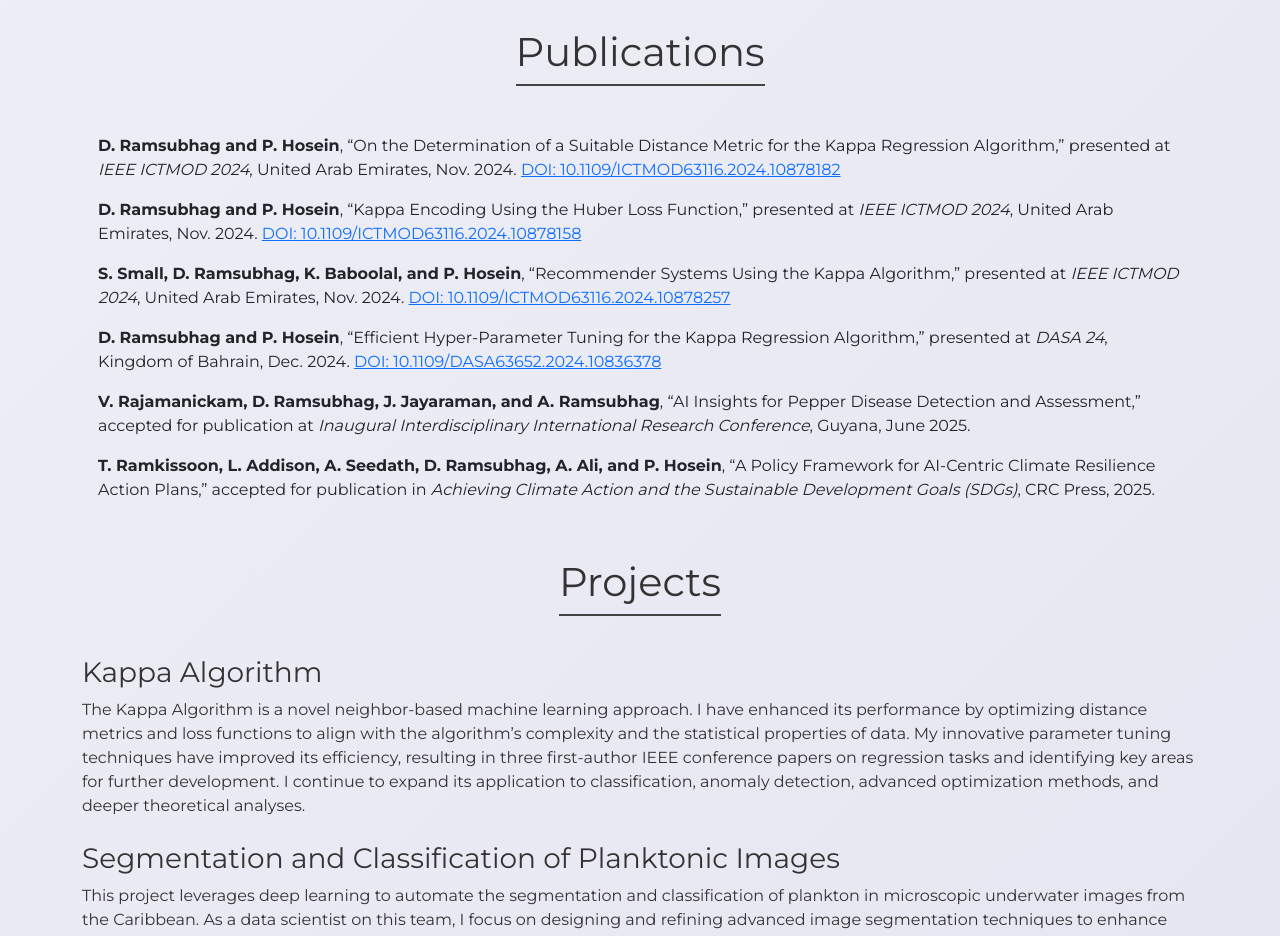
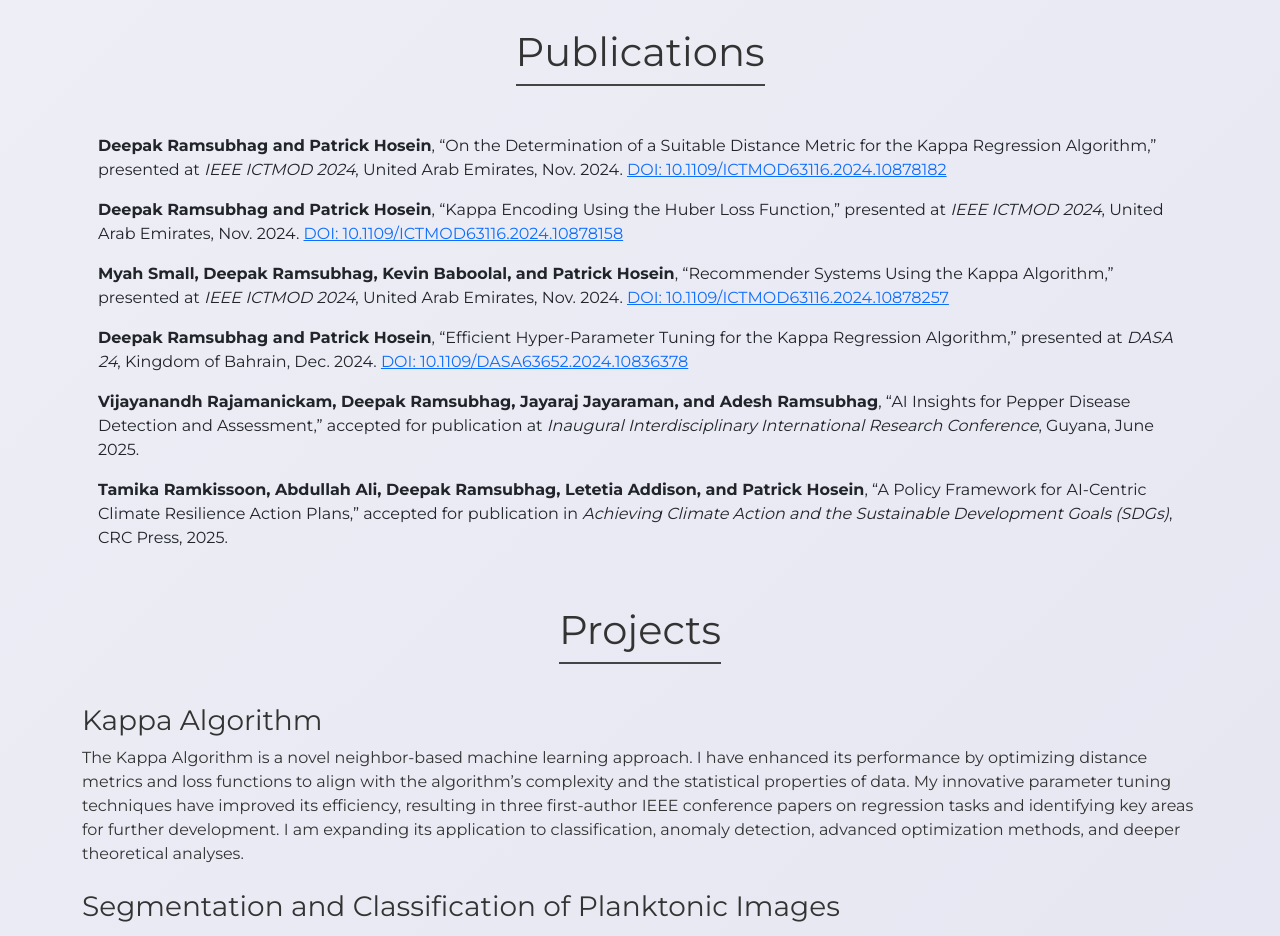
Before and after one commit to Deepak-Ramsubhag/Portfolio, a plain HTML site: page index.html in a window 1280 px wide. Shown: the part 1840-2776 px from the top of the page. Drawn offline with nearby package versions, Linux system fonts and the light colour scheme.

Commit message:
Update index.html
updates names

```diff
--- a/index.html
+++ b/index.html
@@ -176,35 +176,35 @@
       </div>
       <ul class="list-group list-group-flush mt-4">
         <li class="list-group-item">
-          <strong>D. Ramsubhag and P. Hosein</strong>,
+          <strong>Deepak Ramsubhag and Patrick Hosein</strong>,
           “On the Determination of a Suitable Distance Metric for the Kappa Regression Algorithm,”
           presented at <em>IEEE ICTMOD 2024</em>, United Arab Emirates, Nov. 2024.
           <a href="http://dx.doi.org/10.1109/ICTMOD63116.2024.10878182" target="_blank">DOI: 10.1109/ICTMOD63116.2024.10878182</a>
         </li>
         <li class="list-group-item">
-          <strong>D. Ramsubhag and P. Hosein</strong>,
+          <strong>Deepak Ramsubhag and Patrick Hosein</strong>,
           “Kappa Encoding Using the Huber Loss Function,”
           presented at <em>IEEE ICTMOD 2024</em>, United Arab Emirates, Nov. 2024.
           <a href="http://dx.doi.org/10.1109/ICTMOD63116.2024.10878158" target="_blank">DOI: 10.1109/ICTMOD63116.2024.10878158</a>
         </li>
         <li class="list-group-item">
-          <strong>S. Small, D. Ramsubhag, K. Baboolal, and P. Hosein</strong>,
+          <strong>Myah Small, Deepak Ramsubhag, Kevin Baboolal, and Patrick Hosein</strong>,
           “Recommender Systems Using the Kappa Algorithm,”
           presented at <em>IEEE ICTMOD 2024</em>, United Arab Emirates, Nov. 2024.
           <a href="http://dx.doi.org/10.1109/ICTMOD63116.2024.10878257" target="_blank">DOI: 10.1109/ICTMOD63116.2024.10878257</a>
         </li>
         <li class="list-group-item">
-          <strong>D. Ramsubhag and P. Hosein</strong>,
+          <strong>Deepak Ramsubhag and Patrick Hosein</strong>,
           “Efficient Hyper-Parameter Tuning for the Kappa Regression Algorithm,”
           presented at <em>DASA 24</em>, Kingdom of Bahrain, Dec. 2024.
           <a href="http://dx.doi.org/10.1109/DASA63652.2024.10836378" target="_blank">DOI: 10.1109/DASA63652.2024.10836378</a>
         </li>
         <li class="list-group-item">
-          <strong>V. Rajamanickam, D. Ramsubhag, J. Jayaraman, and A. Ramsubhag</strong>,
+          <strong>Vijayanandh Rajamanickam, Deepak Ramsubhag, Jayaraj Jayaraman, and Adesh Ramsubhag</strong>,
           “AI Insights for Pepper Disease Detection and Assessment,” accepted for publication at <em>Inaugural Interdisciplinary International Research Conference</em>, Guyana, June 2025.
         </li>
         <li class="list-group-item">
-          <strong>T. Ramkissoon, L. Addison, A. Seedath, D. Ramsubhag, A. Ali, and P. Hosein</strong>,
+          <strong>Tamika Ramkissoon, Abdullah Ali, Deepak Ramsubhag, Letetia Addison, and Patrick Hosein</strong>,
           “A Policy Framework for AI-Centric Climate Resilience Action Plans,” accepted for publication in <em>Achieving Climate Action and the Sustainable Development Goals (SDGs)</em>, CRC Press, 2025.
         </li>
       </ul>
@@ -219,7 +219,7 @@
       <div class="mt-4">
         <h3>Kappa Algorithm</h3>
         <p>
-          The Kappa Algorithm is a novel neighbor-based machine learning approach. I have enhanced its performance by optimizing distance metrics and loss functions to align with the algorithm’s complexity and the statistical properties of data. My innovative parameter tuning techniques have improved its efficiency, resulting in three first-author IEEE conference papers on regression tasks and identifying key areas for further development. I continue to expand its application to classification, anomaly detection, advanced optimization methods, and deeper theoretical analyses.
+          The Kappa Algorithm is a novel neighbor-based machine learning approach. I have enhanced its performance by optimizing distance metrics and loss functions to align with the algorithm’s complexity and the statistical properties of data. My innovative parameter tuning techniques have improved its efficiency, resulting in three first-author IEEE conference papers on regression tasks and identifying key areas for further development. I am expanding its application to classification, anomaly detection, advanced optimization methods, and deeper theoretical analyses.
         </p>
       </div>
       <!-- Segmentation and Classification of Planktonic Images -->
```
